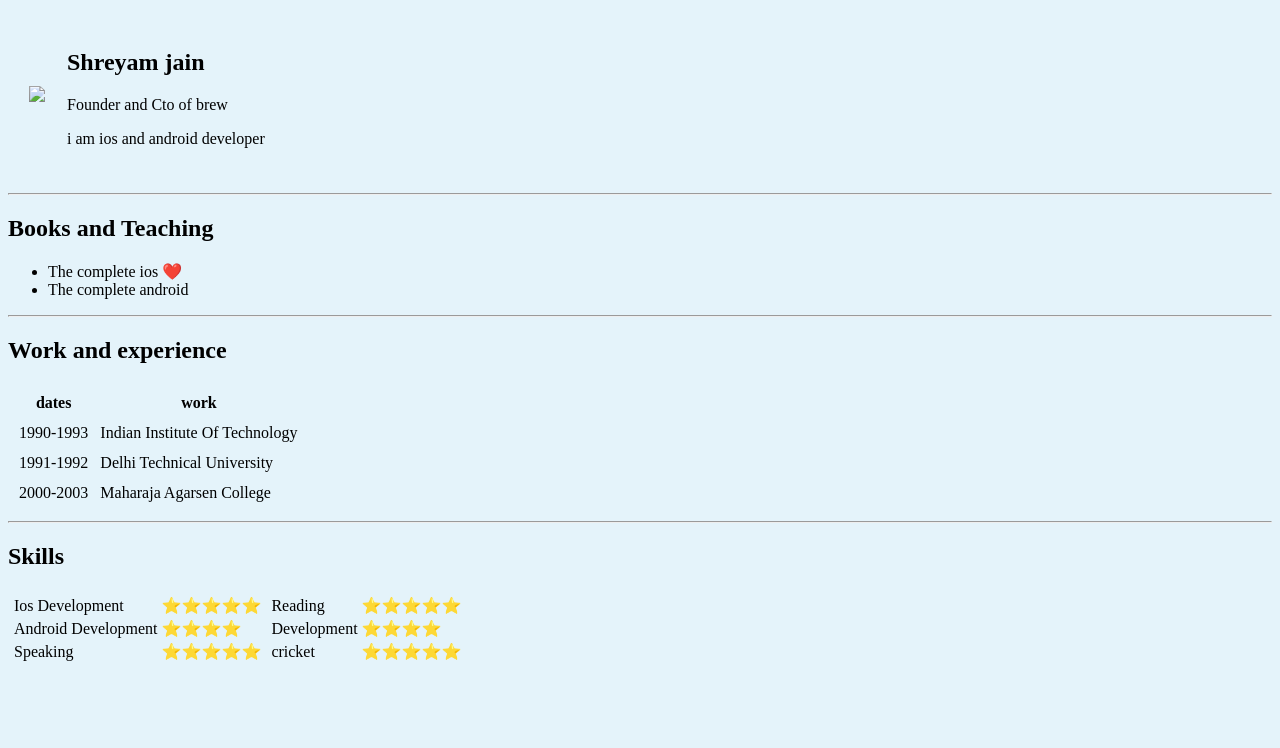
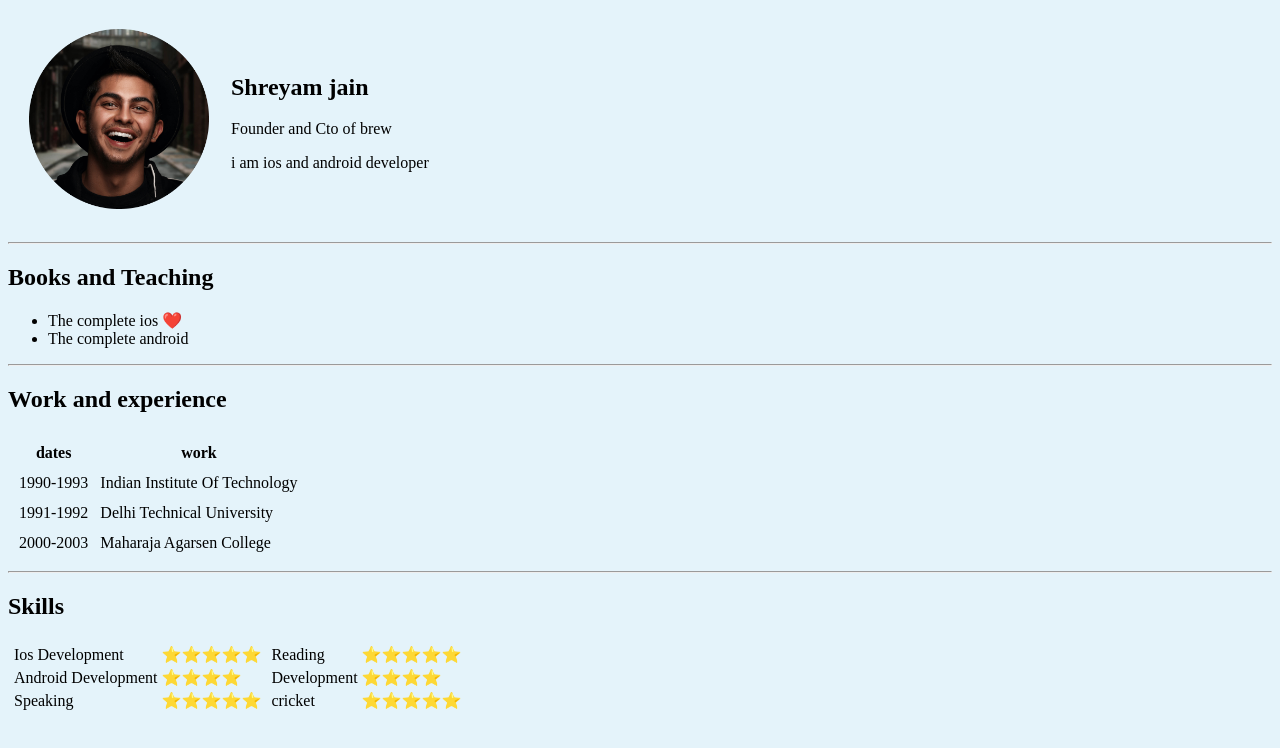
Before and after one commit to Jshreyam/cv, a plain HTML site: page index.html in a window 1280 px wide. Drawn offline with Linux system fonts and the light colour scheme.

Commit message:
Update index.html

```diff
--- a/index.html
+++ b/index.html
@@ -10,7 +10,7 @@
 <body><header>
     <table cellspacing="20">
         <tr>
-            <td><img src="/im/preview-modified.png"error" width="180px"></td>
+            <td><img src="preview-modified.png"error" width="180px"></td>
             <td>
             <h2>Shreyam jain</h2>
             <p>Founder and Cto of brew</p>
```
